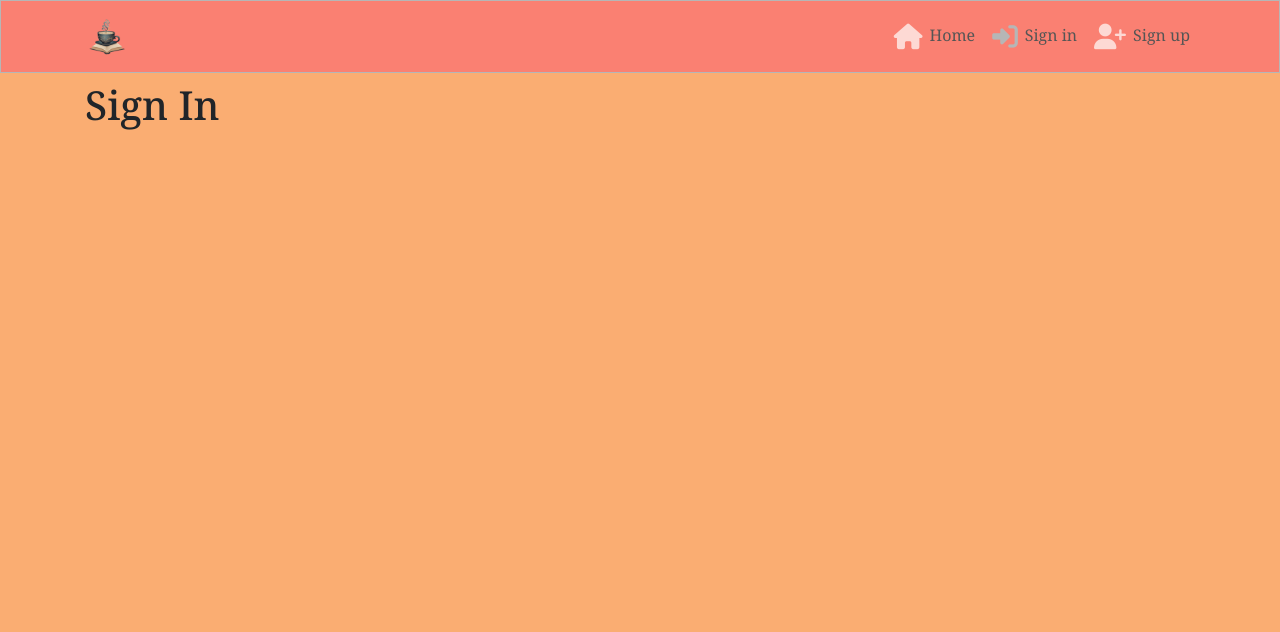
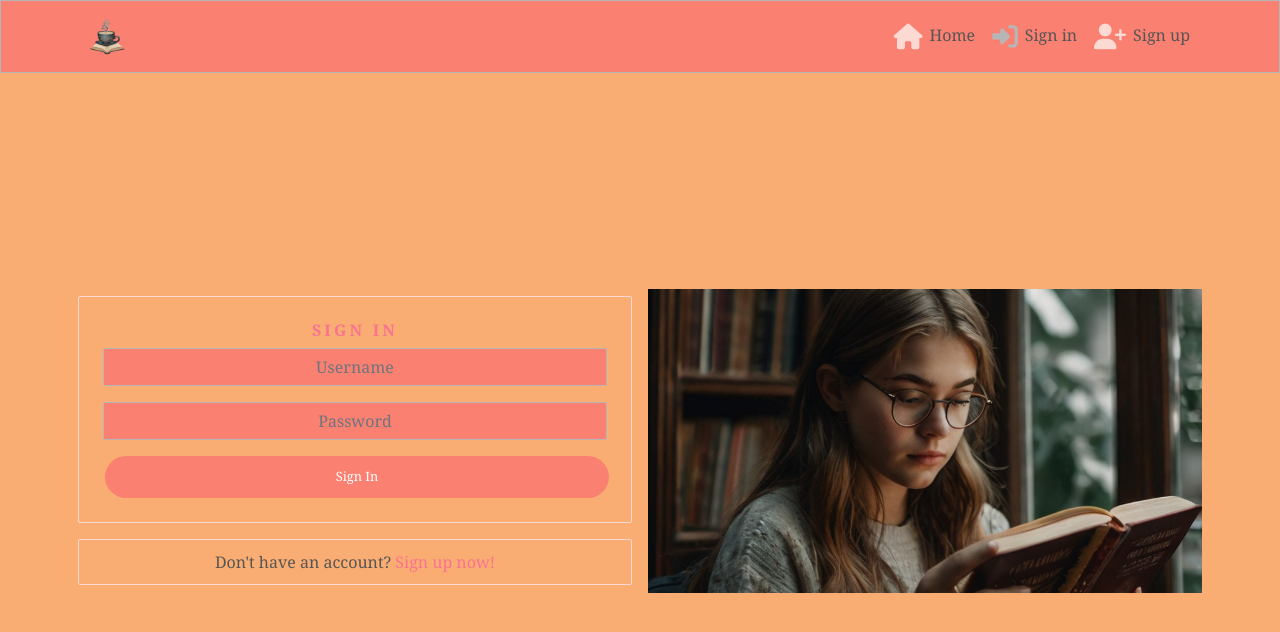
Before and after one commit to Pumpkinpoem/pp5-frontend, a React (Create React App) app: page /signin in a window 1280 px wide. Shown: the top 632 px of the page. Built offline with nearby package versions, Linux system fonts and the light colour scheme.

Commit message:
add signinform and styling

```diff
--- a/src/App.js
+++ b/src/App.js
@@ -5,6 +5,7 @@
 import { Route, Switch } from "react-router-dom";
 import './api/axiosDefaults'
 import SignUpForm from './pages/auth/SignUpForm';
+import SignInForm from './pages/auth/SignInForm';
 
 function App() {
   return (
@@ -13,7 +14,7 @@
       <Container className={styles.Main}>
         <Switch>
           <Route exact path="/" render={()=> <h1>Home Page</h1>} />
-          <Route exact path="/signin" render={()=> <h1>Sign In</h1>} />
+          <Route exact path="/signin" render={()=> <SignInForm />} />
           <Route exact path="/signup" render={()=><SignUpForm />} />
           <Route render={() => <p>Page not found!</p>} />
         </Switch>
--- /dev/null
+++ b/src/pages/auth/SignInForm.js
@@ -0,0 +1,70 @@
+import React from "react";
+
+import Form from "react-bootstrap/Form";
+import Alert from "react-bootstrap/Alert";
+import Button from "react-bootstrap/Button";
+import Col from "react-bootstrap/Col";
+import Row from "react-bootstrap/Row";
+import Image from "react-bootstrap/Image";
+import Container from "react-bootstrap/Container";
+
+import { Link } from "react-router-dom";
+
+import styles from "../../styles/SignInUpForm.module.css";
+import btnStyles from "../../styles/Button.module.css";
+import appStyles from "../../App.module.css";
+import Picture from "../../assets/girl_reading_book.jpg";
+
+function SignInForm() {
+    //   Add your component logic here
+
+      return (
+        <Row className={styles.Row}>
+          <Col className="my-auto p-0 p-md-2" md={6}>
+            <Container className={`${appStyles.Content} p-4 `}>
+              <h1 className={styles.Header}>sign in</h1>
+              <Form>
+                    <Form.Group controlId="username">
+                        <Form.Label className="d-none">Username</Form.Label>
+                        <Form.Control
+                            type="text"
+                            placeholder="Username"
+                            name="username"
+                            className={styles.Input}
+                        />
+                    </Form.Group>
+
+                    <Form.Group controlId="password">
+                        <Form.Label className="d-none">Password</Form.Label>
+                        <Form.Control
+                            type="password"
+                            placeholder="Password"
+                            name="password"
+                            className={styles.Input}
+                        />
+                    </Form.Group>
+                    <Button
+                        className={`${btnStyles.Button} ${btnStyles.Wide} ${btnStyles.Bright}`}
+                        type="submit"
+                    >
+                        Sign In
+                    </Button>
+                </Form>
+            </Container>
+            <Container className={`mt-3 ${appStyles.Content}`}>
+              <Link className={styles.Link} to="/signup">
+                Don't have an account? <span>Sign up now!</span>
+              </Link>
+            </Container>
+          </Col>
+          <Col
+            md={6}
+            className={`my-auto d-none d-md-block p-2 ${styles.SignInCol}`}
+          >
+        <Image className={`${appStyles.FillerImage}`} src={Picture} />
+      </Col>
+    </Row>
+  );
+}
+
+export default SignInForm;
```
Also changed, not shown: src/assets/girl_reading_book.jpg (added).
